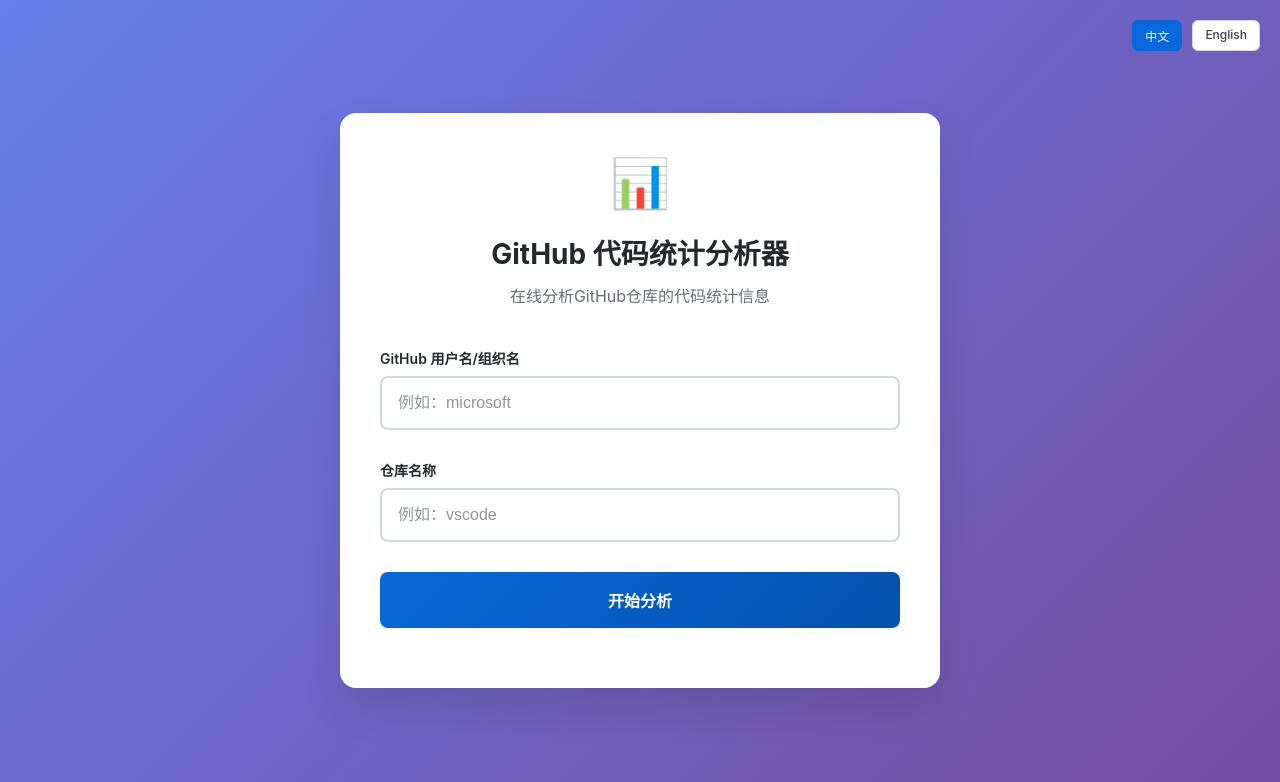
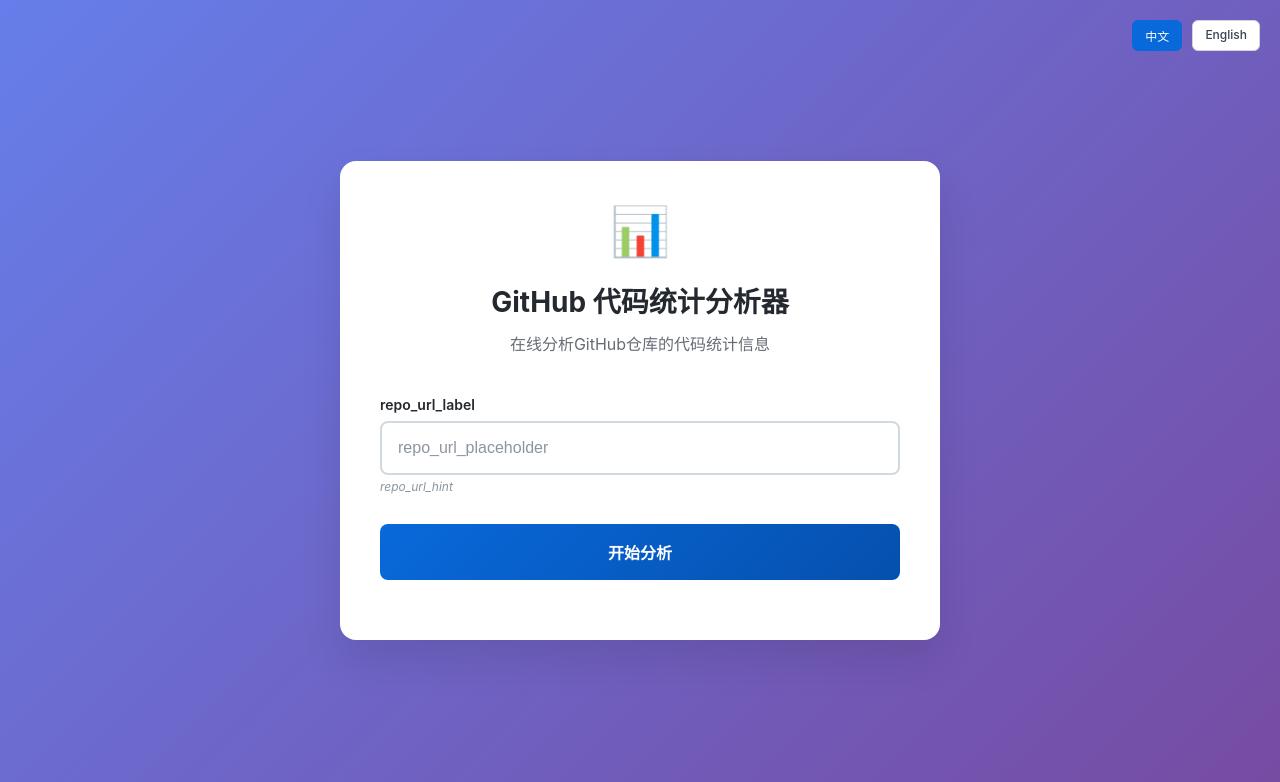
Before and after one commit to windy003/CE_GSID_WW, a Flask app: page / in a window 1280 px wide. Shown: the top 782 px of the page. Run offline with Flask 3, Linux system fonts and the light colour scheme.

Commit message:
有了分编程语言的统计,但是没有文件夹的统计

```diff
--- a/github-stats-server/app.py
+++ b/github-stats-server/app.py
@@ -61,12 +61,44 @@
     if not os.path.exists(REPOS_DIR):
         return
 
+    import platform
     try:
-        # 删除整个仓库目录
-        shutil.rmtree(REPOS_DIR)
-        print("Cleaned all old repos")
+        if platform.system() == 'Windows':
+            # Windows下更温和的清理方式
+            import subprocess
+            # 使用rmdir命令强制删除
+            subprocess.run(['rmdir', '/s', '/q', REPOS_DIR], shell=True, capture_output=True)
+            print("Cleaned all old repos (Windows)")
+        else:
+            # Linux/Mac下直接删除
+            shutil.rmtree(REPOS_DIR)
+            print("Cleaned all old repos (Unix)")
     except Exception as e:
         print(f"Failed to clean repos directory: {e}")
+        # 如果清理失败，尝试清理单个目录
+        try:
+            for item in os.listdir(REPOS_DIR):
+                item_path = os.path.join(REPOS_DIR, item)
+                if os.path.isdir(item_path):
+                    clean_single_repo(item_path)
+        except Exception as e2:
+            print(f"Fallback cleanup also failed: {e2}")
+
+def clean_single_repo(repo_path):
+    """清理单个仓库目录"""
+    import platform
+    try:
+        if platform.system() == 'Windows':
+            # Windows下移除只读属性后删除
+            import stat
+            def handle_remove_readonly(func, path, exc):
+                os.chmod(path, stat.S_IWRITE)
+                func(path)
+            shutil.rmtree(repo_path, onerror=handle_remove_readonly)
+        else:
+            shutil.rmtree(repo_path)
+    except Exception as e:
+        print(f"Failed to clean single repo {repo_path}: {e}")
 
 def clone_repository(repo_url, target_dir):
     """克隆仓库到指定目录"""
@@ -249,7 +281,7 @@
             except:
                 return 0
 
-def analyze_repository(repo_path):
+def analyze_repository_stats(repo_path):
     """分析仓库结构和代码行数"""
     stats = {
         'total_lines': 0,
@@ -324,10 +356,160 @@
 
     return stats
 
+def convert_file_types_to_languages(file_type_stats):
+    """将文件扩展名统计转换为编程语言统计"""
+    language_mapping = {
+        '.py': 'Python',
+        '.js': 'JavaScript',
+        '.ts': 'TypeScript',
+        '.jsx': 'React JSX',
+        '.tsx': 'React TSX',
+        '.java': 'Java',
+        '.c': 'C',
+        '.cpp': 'C++',
+        '.cc': 'C++',
+        '.cxx': 'C++',
+        '.h': 'C/C++ Header',
+        '.hpp': 'C++ Header',
+        '.cs': 'C#',
+        '.php': 'PHP',
+        '.rb': 'Ruby',
+        '.go': 'Go',
+        '.rs': 'Rust',
+        '.swift': 'Swift',
+        '.kt': 'Kotlin',
+        '.scala': 'Scala',
+        '.html': 'HTML',
+        '.htm': 'HTML',
+        '.css': 'CSS',
+        '.scss': 'SCSS',
+        '.sass': 'Sass',
+        '.less': 'Less',
+        '.vue': 'Vue',
+        '.xml': 'XML',
+        '.json': 'JSON',
+        '.yml': 'YAML',
+        '.yaml': 'YAML',
+        '.toml': 'TOML',
+        '.ini': 'INI',
+        '.cfg': 'Config',
+        '.conf': 'Config',
+        '.sh': 'Shell',
+        '.bash': 'Bash',
+        '.ps1': 'PowerShell',
+        '.sql': 'SQL',
+        '.r': 'R',
+        '.R': 'R',
+        '.m': 'Objective-C/MATLAB',
+        '.pl': 'Perl',
+        '.lua': 'Lua',
+        '.dart': 'Dart',
+        '.elm': 'Elm',
+        '.ex': 'Elixir',
+        '.exs': 'Elixir',
+        '.clj': 'Clojure',
+        '.hs': 'Haskell',
+        '.fs': 'F#',
+        '.ml': 'OCaml',
+        '.jl': 'Julia',
+        '.nim': 'Nim',
+        '.zig': 'Zig',
+        '.md': 'Markdown',
+        '.txt': 'Text',
+        '.log': 'Log',
+        '.gitignore': 'Git',
+        '.dockerignore': 'Docker',
+        '.dockerfile': 'Docker',
+        '无扩展名': 'Unknown'
+    }
+
+    languages = {}
+    for ext, lines in file_type_stats.items():
+        language = language_mapping.get(ext, f"Other ({ext})")
+        if language in languages:
+            languages[language] += lines
+        else:
+            languages[language] = lines
+
+    # 按行数排序
+    return dict(sorted(languages.items(), key=lambda x: x[1], reverse=True))
+
 @app.route('/health')
 def health_check():
     """健康检查接口"""
     return jsonify({'status': 'ok', 'message': 'GitHub Stats Server is running'})
+
+@app.route('/analyze', methods=['POST'])
+def analyze_repository():
+    """分析仓库接口 - 适配新的前端格式"""
+    try:
+        data = request.get_json()
+        print(f"接收到的分析请求: {data}")
+
+        if not data:
+            return jsonify({'error': i18n.t('error_invalid_url')}), 400
+
+        repo_url = data.get('repo_url', '')
+        owner = data.get('owner', '')
+        repo = data.get('repo', '')
+
+        if not repo_url or not owner or not repo:
+            return jsonify({'error': i18n.t('error_invalid_url')}), 400
+
+        # 生成任务ID
+        task_id = f"{owner}_{repo}_{int(time.time())}"
+
+        # 调用现有的分析逻辑，构造和 /api/stats 相同的数据格式
+        analyze_data = {
+            'repoUrl': repo_url,
+            'owner': owner,
+            'repo': repo
+        }
+
+        # 使用更简单的方式：直接在当前请求中处理，但设置超时
+        try:
+            # 清理旧仓库（更温和的方式）
+            print("开始清理旧仓库...")
+            clean_all_repos()
+            ensure_repos_dir()
+
+            # 构建目标目录
+            target_dir = os.path.join(REPOS_DIR, f"{owner}_{repo}")
+
+            print(f"准备克隆到: {target_dir}")
+
+            # 克隆仓库
+            success = clone_repository(repo_url, target_dir)
+            if not success:
+                print(f"克隆仓库失败: {repo_url}")
+                return jsonify({'error': i18n.t('error_repo_not_found')}), 404
+
+            print("克隆成功，开始分析...")
+
+            # 统计代码
+            stats = analyze_repository_stats(target_dir)
+            print(f"统计完成: {stats}")
+
+            # 生成语言统计（从文件类型统计转换）
+            languages = convert_file_types_to_languages(stats['file_type_stats'])
+
+            # 直接返回结果
+            return jsonify({
+                'task_id': task_id,
+                'ready': True,
+                'totalLines': stats['total_lines'],
+                'totalFiles': stats['total_files'],
+                'languages': languages,
+                'message': i18n.t('analysis_complete')
+            })
+
+        except Exception as e:
+            print(f"分析过程出错: {e}")
+            return jsonify({'error': i18n.t('error_analysis_failed')}), 500
+
+    except Exception as e:
+        print(f"分析请求处理错误: {e}")
+        return jsonify({'error': i18n.t('error_analysis_failed')}), 500
 
 @app.route('/')
 def index():
@@ -400,7 +582,7 @@
 
         # 分析代码
         print("开始分析代码...")
-        stats = analyze_repository(repo_dir)
+        stats = analyze_repository_stats(repo_dir)
         print(f"分析完成: {stats['total_lines']} 行代码, {stats['total_files']} 个文件")
 
         # 立即清理临时文件
@@ -460,7 +642,7 @@
                                         owner=owner, repo=repo, error=message)
 
         # 分析代码
-        stats = analyze_repository(repo_dir)
+        stats = analyze_repository_stats(repo_dir)
 
         # 立即清理临时文件
         if os.path.exists(repo_dir):
--- a/github-stats-server/templates/index_i18n.html
+++ b/github-stats-server/templates/index_i18n.html
@@ -120,6 +120,14 @@
 
         .input-field::placeholder {
             color: #8c959f;
+        }
+
+        .input-hint {
+            display: block;
+            font-size: 12px;
+            color: #8c959f;
+            margin-top: 4px;
+            font-style: italic;
         }
 
         .analyze-button {
@@ -252,15 +260,10 @@
 
         <form id="analyzeForm">
             <div class="input-group">
-                <label class="input-label" for="owner">{{ t('owner_label') }}</label>
-                <input type="text" id="owner" name="owner" class="input-field"
-                       placeholder="{{ t('owner_placeholder') }}" required>
-            </div>
-
-            <div class="input-group">
-                <label class="input-label" for="repo">{{ t('repo_label') }}</label>
-                <input type="text" id="repo" name="repo" class="input-field"
-                       placeholder="{{ t('repo_placeholder') }}" required>
+                <label class="input-label" for="repoUrl">{{ t('repo_url_label') }}</label>
+                <input type="url" id="repoUrl" name="repoUrl" class="input-field"
+                       placeholder="{{ t('repo_url_placeholder') }}" required>
+                <div class="input-hint">{{ t('repo_url_hint') }}</div>
             </div>
 
             <button type="submit" class="analyze-button" id="analyzeBtn">
@@ -281,7 +284,7 @@
         // 翻译对象 (从服务器传递)
         const translations = {
             analyzing: '{{ t("analyzing") }}',
-            error_invalid_params: '{{ t("error_invalid_params") }}',
+            error_invalid_url: '{{ t("error_invalid_url") }}',
             error_repo_not_found: '{{ t("error_repo_not_found") }}',
             error_analysis_failed: '{{ t("error_analysis_failed") }}',
             total_lines: '{{ t("total_lines") }}',
@@ -294,16 +297,41 @@
         form.addEventListener('submit', function(e) {
             e.preventDefault();
 
-            const owner = document.getElementById('owner').value.trim();
-            const repo = document.getElementById('repo').value.trim();
+            const repoUrl = document.getElementById('repoUrl').value.trim();
 
-            if (!owner || !repo) {
-                showStatus('error', translations.error_invalid_params);
+            // 验证GitHub URL并提取owner和repo
+            const parsedRepo = parseGitHubUrl(repoUrl);
+            if (!parsedRepo) {
+                showStatus('error', translations.error_invalid_url);
                 return;
             }
 
-            analyzeRepository(owner, repo);
+            analyzeRepository(parsedRepo.owner, parsedRepo.repo, repoUrl);
         });
+
+        function parseGitHubUrl(url) {
+            try {
+                // 支持多种GitHub URL格式
+                const patterns = [
+                    /^https?:\/\/github\.com\/([^/]+)\/([^/]+?)(?:\.git)?(?:\/.*)?$/,
+                    /^git@github\.com:([^/]+)\/([^/]+?)(?:\.git)?$/,
+                    /^([^/]+)\/([^/]+)$/  // 简化格式：owner/repo
+                ];
+
+                for (const pattern of patterns) {
+                    const match = url.match(pattern);
+                    if (match) {
+                        return {
+                            owner: match[1],
+                            repo: match[2]
+                        };
+                    }
+                }
+                return null;
+            } catch (e) {
+                return null;
+            }
+        }
 
         function showStatus(type, message) {
             statusDiv.className = `status ${type}`;
@@ -313,12 +341,13 @@
             }
         }
 
-        function analyzeRepository(owner, repo) {
+        function analyzeRepository(owner, repo, originalUrl) {
             analyzeBtn.disabled = true;
             analyzeBtn.textContent = translations.analyzing;
             showStatus('loading', translations.analyzing);
 
-            const repoUrl = `https://github.com/${owner}/${repo}`;
+            // 使用原始URL，如果没有则构造标准URL
+            const repoUrl = originalUrl && originalUrl.startsWith('http') ? originalUrl : `https://github.com/${owner}/${repo}`;
 
             fetch('/analyze', {
                 method: 'POST',
@@ -335,7 +364,11 @@
             .then(data => {
                 if (data.error) {
                     showStatus('error', data.error);
+                } else if (data.ready) {
+                    // 直接显示结果，不需要轮询
+                    showResults(data);
                 } else {
+                    // 如果需要轮询（备用方案）
                     pollForResults(data.task_id, owner, repo);
                 }
             })
```
Also changed, not shown: github-stats-server/i18n.py (+8 -10 lines).
